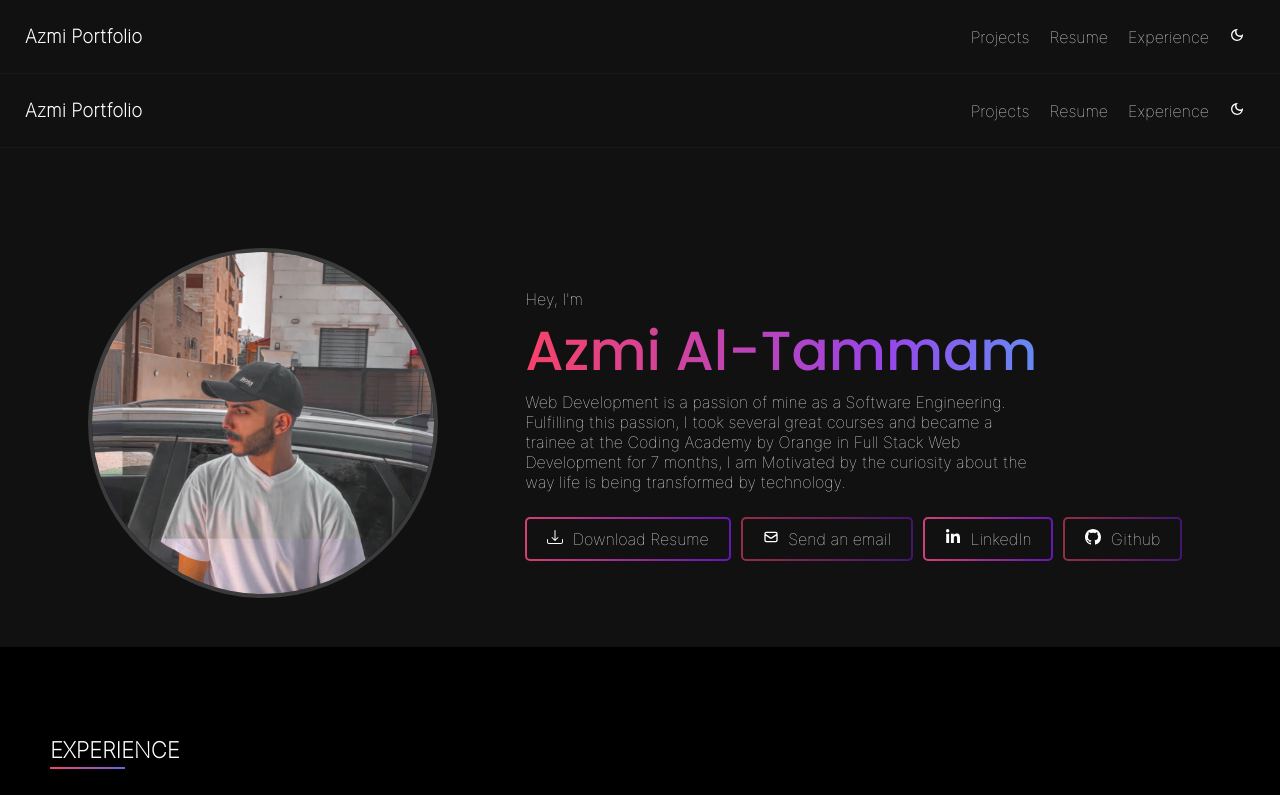
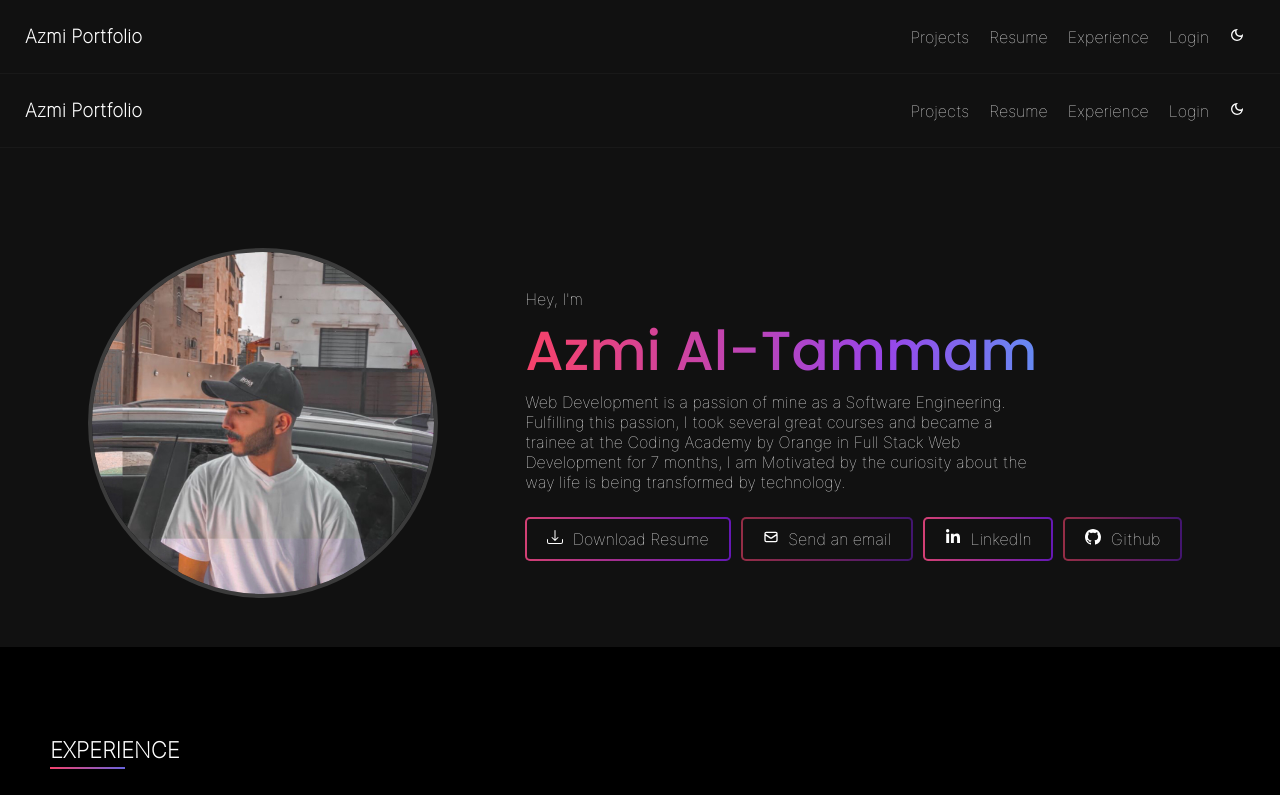
Before and after one commit to AzmiTammam/ReactPortfolio, a React (Create React App) app: page / in a window 1280 px wide. Shown: the top 795 px of the page. Built offline with nearby package versions, Linux system fonts and the light colour scheme.

Commit message:
Remove React Scroll and add Login link

```diff
--- a/src/Components/Navbar/Navbar.jsx
+++ b/src/Components/Navbar/Navbar.jsx
@@ -1,8 +1,7 @@
 import react from "react";
-import reactDom from "react-dom";
-import { Link } from "react-scroll";
-
-import './Navbar.css'
+/* import { Link } from "react-scroll"; */
+import { Link } from "react-router-dom";
+import './Navbar.css';
 import { MdOutlineDarkMode } from "react-icons/md";
 
 function Navbar() {
@@ -20,6 +19,7 @@
                         <li><Link to="#projects" spy={true} smooth={true} offset={50} duration={500}>Projects</Link></li>
                         <li><Link to="#header" spy={true} smooth={true} offset={50} duration={500}>Resume</Link></li>
                         <li><Link to="#experience" spy={true} smooth={true} offset={50} duration={500}>Experience</Link></li>
+                        <li><Link to="/login">Login</Link></li>
                         <li><MdOutlineDarkMode /></li>
                   </ul>
                   </div>
```
